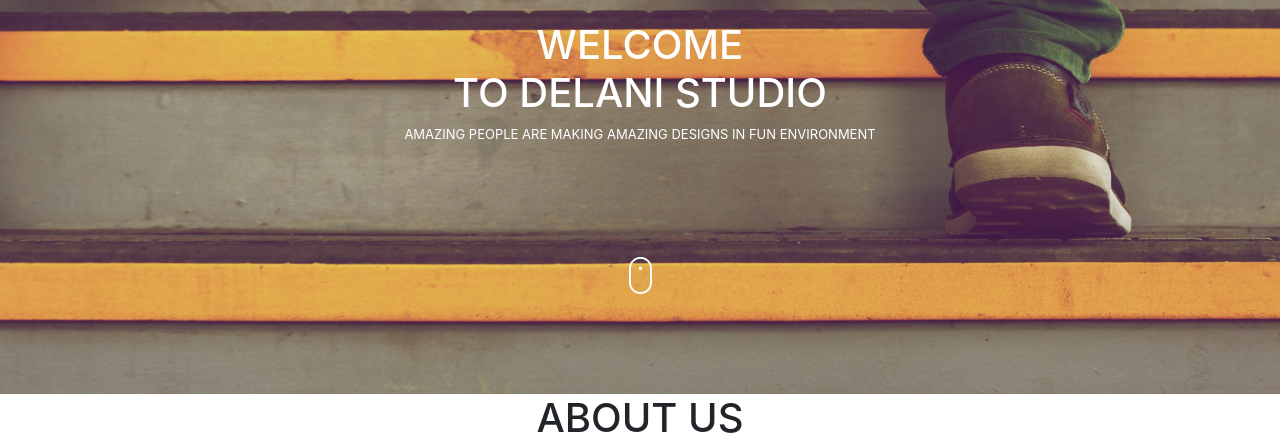
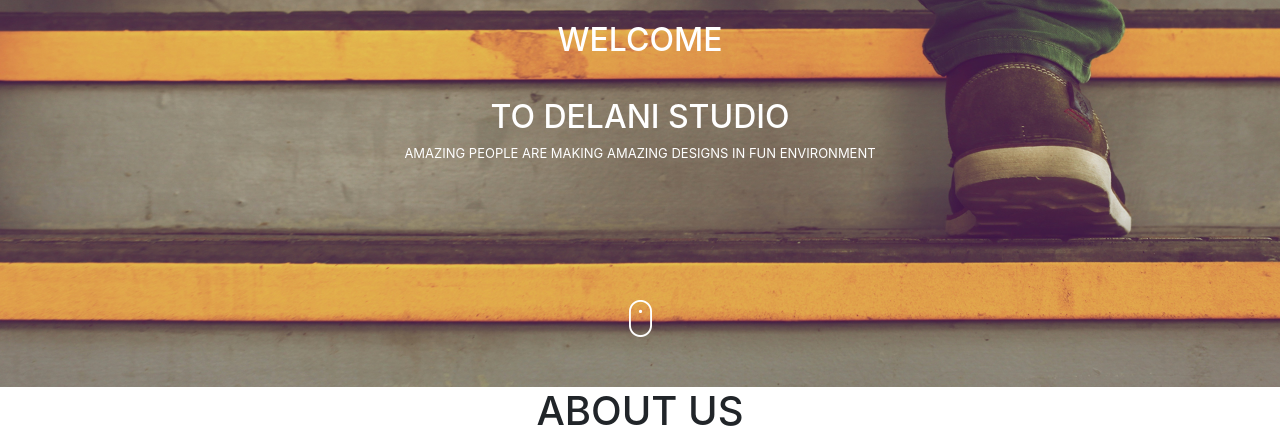
Before and after one commit to Lomemoraine/Delani-StudioIP, a plain HTML site: page index.html in a window 1280 px wide. Shown: the part 309-756 px from the top of the page. Drawn offline with nearby package versions, Linux system fonts and the light colour scheme.

Commit message:
add all the changes made on the layout

```diff
--- a/index.css
+++ b/index.css
@@ -5,7 +5,7 @@
     background-repeat:no-repeat;
     background-size: cover;
     padding-top: 210px;
-    padding-bottom: 100px;
+    padding-bottom: 50px;
     text-align: center;
     color: white;
 
--- a/index.html
+++ b/index.html
@@ -14,10 +14,10 @@
     <div class="container-fluid firstSection">
 
       <img src="./assets/logo/logo.png" alt=""> <br><br>
-      <h1> WELCOME <br>TO DELANI STUDIO</h1>
-      <p> AMAZING PEOPLE ARE MAKING AMAZING DESIGNS IN FUN ENVIRONMENT</p><br><br><br><br>
+      <h2> WELCOME <br><br>TO DELANI STUDIO</h2>
+      <p> AMAZING PEOPLE ARE MAKING AMAZING DESIGNS IN FUN ENVIRONMENT</p><br><br><br><br><br>
       <div class="mouse">
-          <img src="./assets/mouse_click.png" alt="">
+          <img style=""  src="./assets/mouse_click.png" alt="">
       </div>
   </div>
   <div class="container about">
@@ -52,9 +52,7 @@
                 <img src="./assets/services_icons/product_icon.png" alt="">
                 </div>
               </div>
-              <div class="col-md-2"></div>
-  </div>
-</div>
+
 
 
     <!-- Optional JavaScript -->
```
Also changed, not shown: 1 other file.
